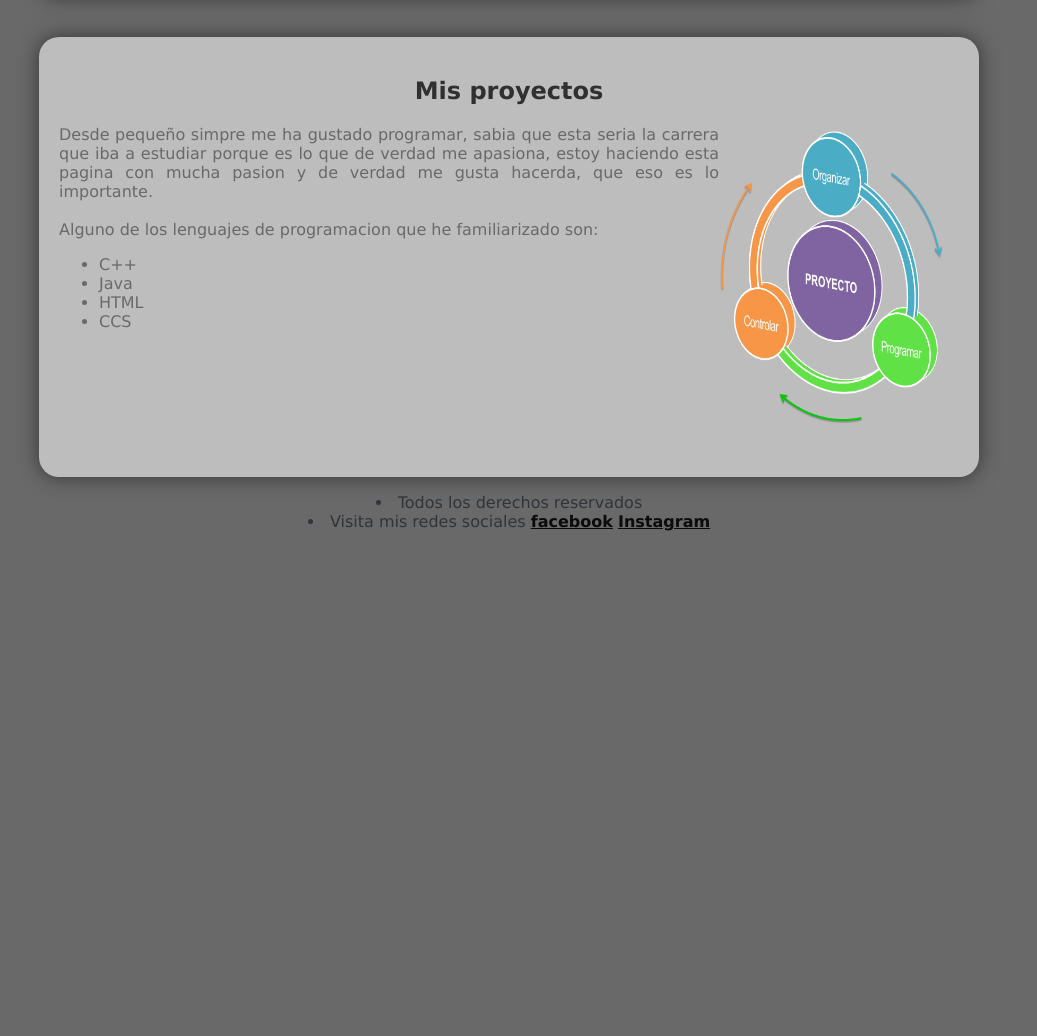
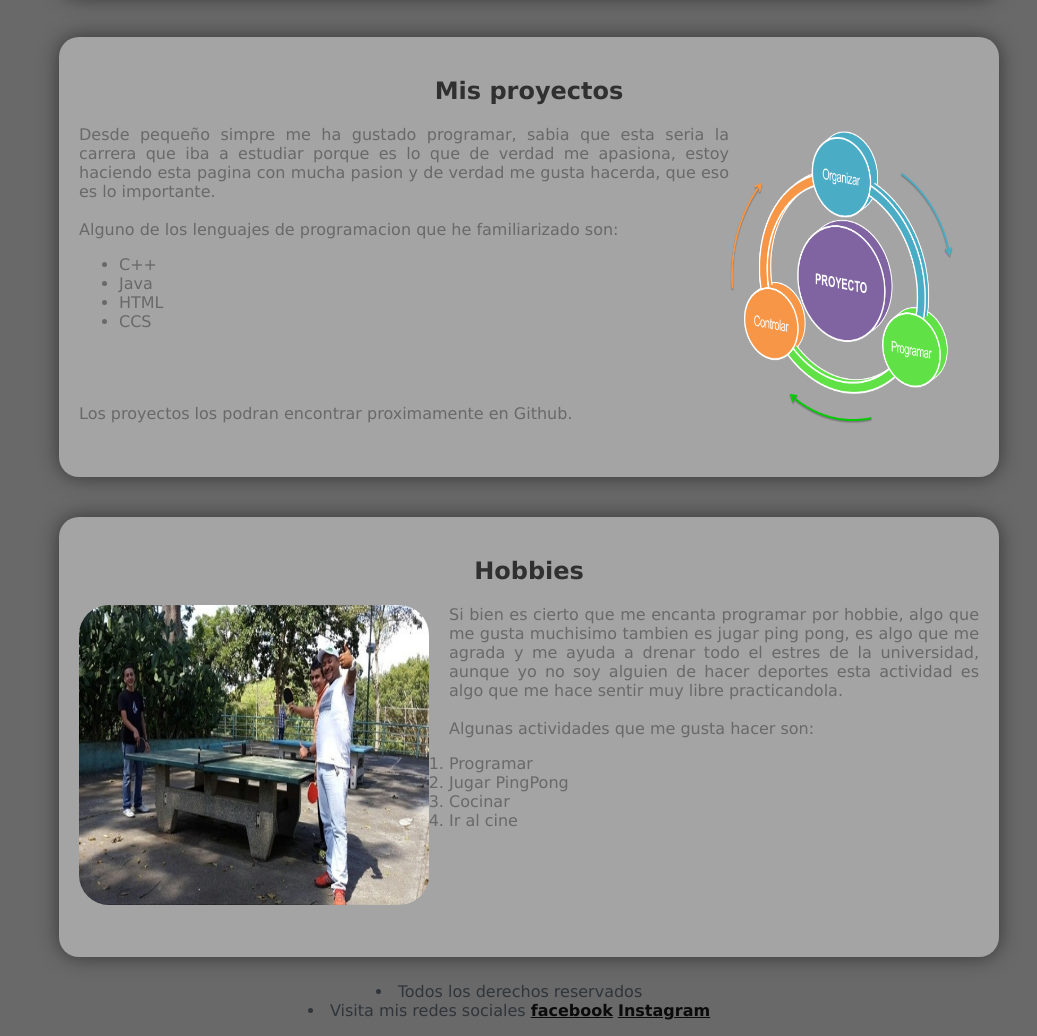
Before and after one commit to ScarponeO/Protafolio, a plain HTML site: page index.html in a window 1280 px wide. Shown: the part 559-1595 px from the top of the page, without its empty margins (131-1168 px from the left). Before the commit the page ends 1106 px from the top, so only its background shows below. Drawn offline with Linux system fonts and the light colour scheme; files whose address does not match are found by name.

Commit message:
Con hobbies ya listo

```diff
--- a/index.html
+++ b/index.html
@@ -4,6 +4,7 @@
         <meta charset="utf-8">
         <link rel="stylesheet" href="stylesheet.css">
     </head>
+    <a name ="Inicio_Ancla" />
     <body>
         <div id="Contenido">
             <header>
@@ -14,13 +15,14 @@
                 </hgrop>
                 <nav>
                     <ul>
-                        <li> <a href="#Proyectos_Ancla">Inicio</a> </li>
-                        <li> Sobre mi </li>
+                        <li> <a href="#Inicio_Ancla">Inicio</a> </li>
+                        <li> <a href="#SobreMi_Ancla">Sobre mi</a> </li>
                         <li> <a href="#Proyectos_Ancla">Proyectos</a>  </li>
                     </ul>
                 </nav>
             </header>
             <section>
+                    <a name ="SobreMi_Ancla" />
                 <div id="TextPrincipal">
                     <article>
                         <hgroup>
@@ -38,9 +40,9 @@
                             tienen un convenio para becas mediante el programa de inclusion y diversidad que es por el cual me encuentro estudiando aquí.
                         </p>
                     </article>
-                    <aside>
 
-                    </aside>
+
+
                 </div>
                 <a name ="Proyectos_Ancla" />
                 <div id="Proyectos">
@@ -65,9 +67,52 @@
                                                 <li> HTML</li>
                                                 <li> CCS</li>
                                         </ul>
+                                        <br>
+                                        <br>
+                                        <br>
+                                    Los proyectos los podran encontrar proximamente en Github.
                                 </p>
                             </article>
+
                 </div>
+
+
+                            <a name ="#hobbies_Ancla" />
+
+                            <div id="hobbies">
+                                    <article>
+                                            <hgroup>
+                                                <h2>Hobbies</h2>
+                                            </hgroup>
+                                            <a href="index.html">
+                                                    <img style=float:left src="PingPong.jpeg"
+                                                    width="350" height="300"
+                                                    />
+                                                    </a>
+                                            <p ALIGN="justify">
+                                                Si bien es cierto que me encanta programar por hobbie, algo que me gusta muchisimo tambien es jugar ping pong, es algo que me agrada y me ayuda a drenar
+                                                todo el estres de la universidad, aunque yo no soy alguien de hacer deportes esta actividad es algo que me hace sentir muy libre practicandola.
+                                                <br>
+                                                <br>
+                                                Algunas actividades que me gusta hacer son:
+                                                    <ol>
+                                                            <li>Programar</li>
+                                                            <li>Jugar PingPong</li>
+                                                            <li>Cocinar</li>
+                                                            <li>Ir al cine</li>
+                                                    </ol>
+                                                    <br>
+                                                    <br>
+                                                    <br>
+                                            </p>
+                                        </article>
+                            </div>
+
+
+
+
+                        </div>
+
             </section>
         </div>
     </body>
--- a/stylesheet.css
+++ b/stylesheet.css
@@ -6,7 +6,8 @@ body
 }
 #Contenido
 {
-    width: 960px;
+    width: 900px;
+    height: 1000px;
     margin: 0 auto;
     text-align: center;
 }
@@ -42,15 +43,30 @@ nav ul li
 {
     width: 900px;
     height: 400px;
-    margin-top: 40px;
-    margin-left: 10px;
-    background-color: #BDBDBD;
+    background-color: #A4A4A4;
     color:rgb(105, 105, 105);
     text-align: center;
     text-align: left;
     border-radius: 20px;
     padding: 20px;
     box-shadow: 0px 0px 20px rgba(0,0,0,0.5);
+    margin:0 auto;
+    margin-top: 40px;
+}
+#hobbies
+{
+    width: 900px;
+    height: 400px;
+    background-color: #A4A4A4;
+    color:rgb(105, 105, 105);
+    text-align: center;
+    text-align: left;
+    border-radius: 20px;
+    padding: 20px;
+    box-shadow: 0px 0px 20px rgba(0,0,0,0.5);
+    margin:0 auto;
+    margin-top: 40px;
+
 }
 a
 {
@@ -61,7 +77,7 @@ a
 img
 {
     border-radius: 30px;
-    margin-right: 10px;
+    margin-right: 20px;
 
 }
 h2
@@ -71,6 +87,8 @@ h2
 }
 footer
 {
+    margin-top: 520px;
+    text-align: end;
     text-align: center;
     color: rgb(48, 53, 58);
 }
```
Also changed, not shown: PingPong.jpeg (added).
